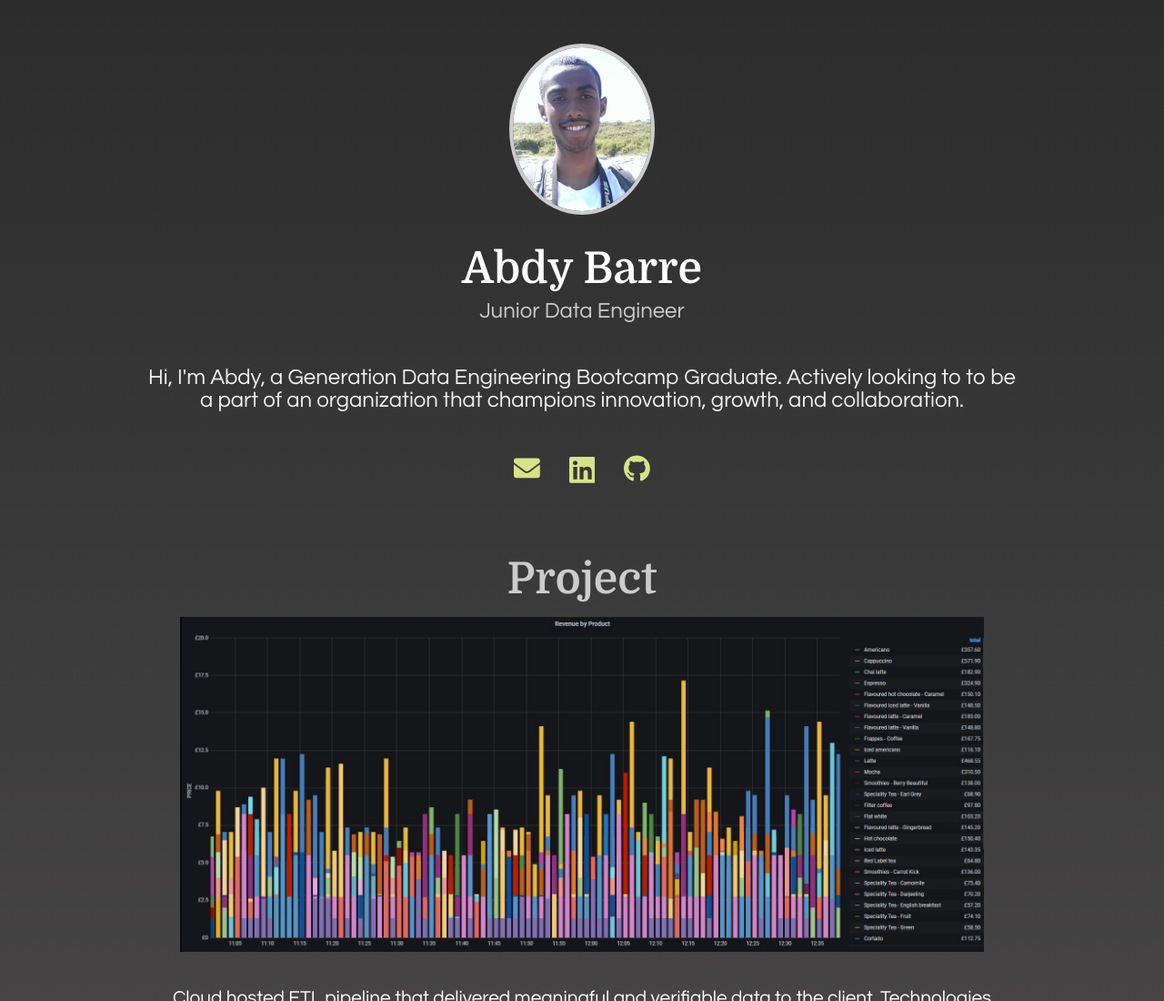
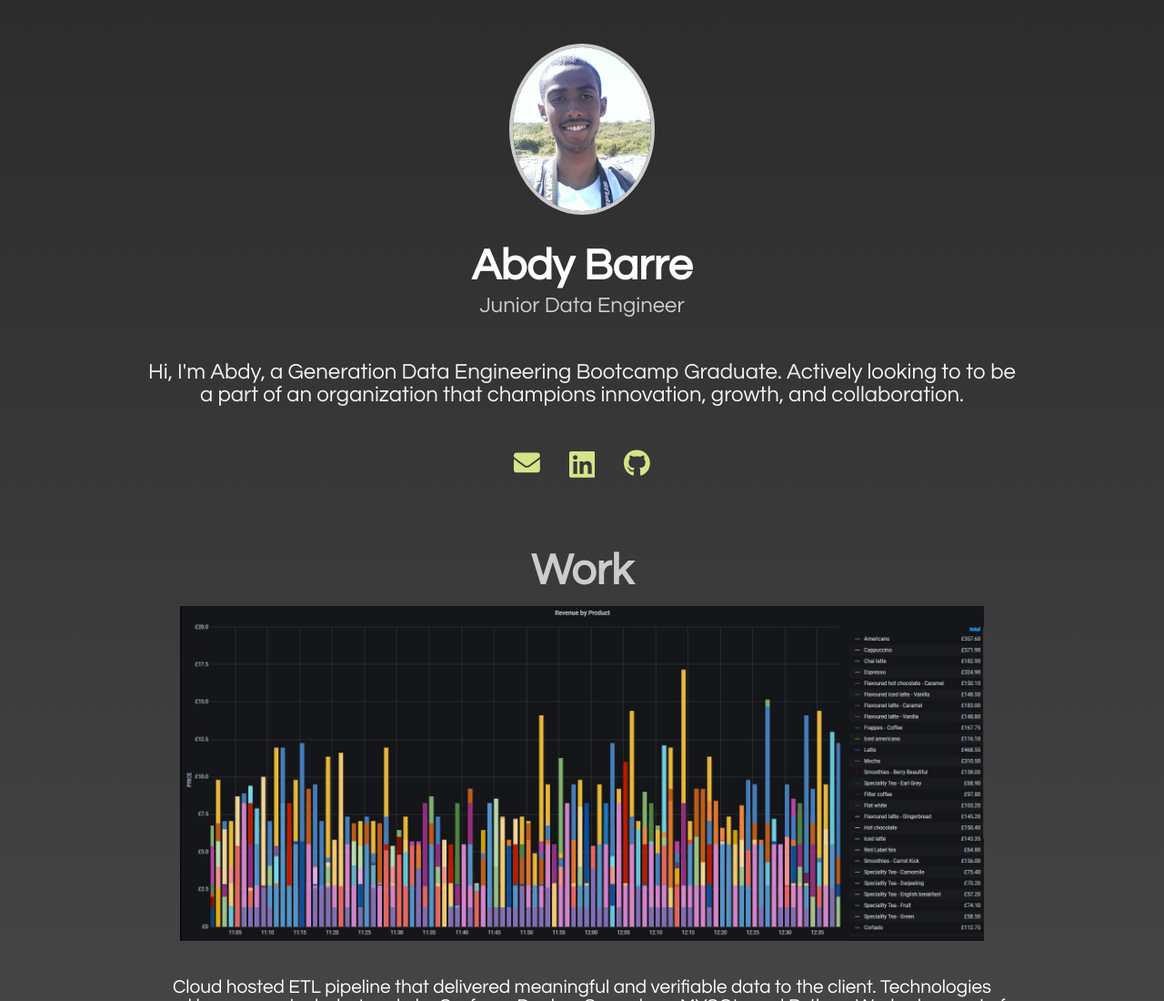
Before and after one commit to aabarre/aabarre.github.io, a website: page index.html in a window 1280 px wide. Shown: the top 1100 px of the page at 91% size. Drawn offline with Linux system fonts and the light colour scheme; a web font is replaced by a local one.

Commit message:
change font

```diff
--- a/index.html
+++ b/index.html
@@ -62,7 +62,7 @@
         <section class="projects">
             <div class="container">
 
-                <h1>Project</h1>
+                <h1>Work</h1>
                 <div class="slider">
                     <div class="slides">
 
--- a/sass/styles.scss
+++ b/sass/styles.scss
@@ -140,7 +140,7 @@ a:visited {
 }
 
 h1 {
-  font-family: 'Domine', serif;
+  font-family: 'Questrial', sans-serif;
   font-size: 3rem;
   margin: 0 0 0.4rem 0;
   font-weight: 700;
@@ -153,6 +153,7 @@ h1 {
     color: inherit;
     letter-spacing: .1rem;
   }
+
 }
 
 h2 {
```
Also changed, not shown: sass/styles.css, 1 other file.
